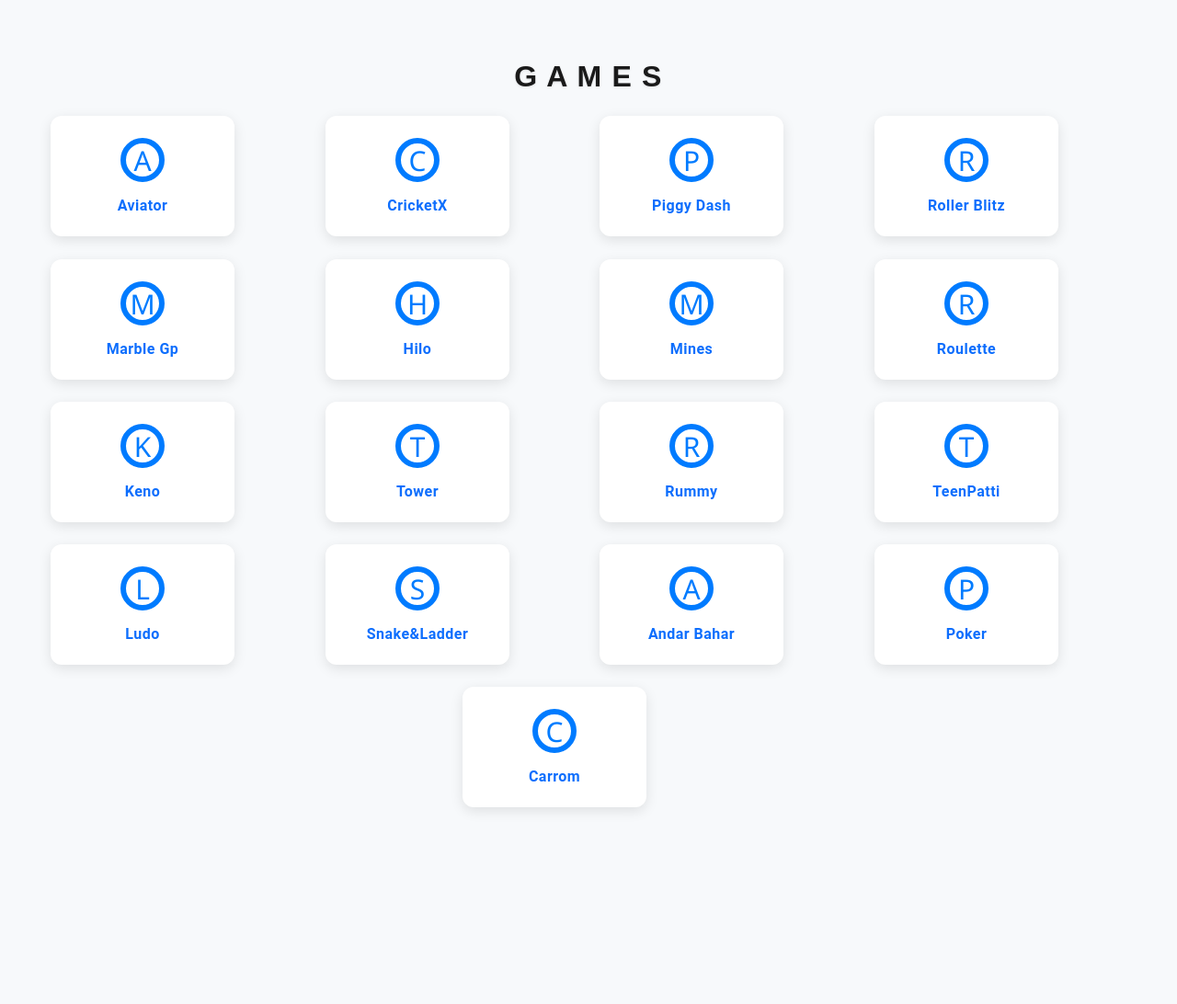
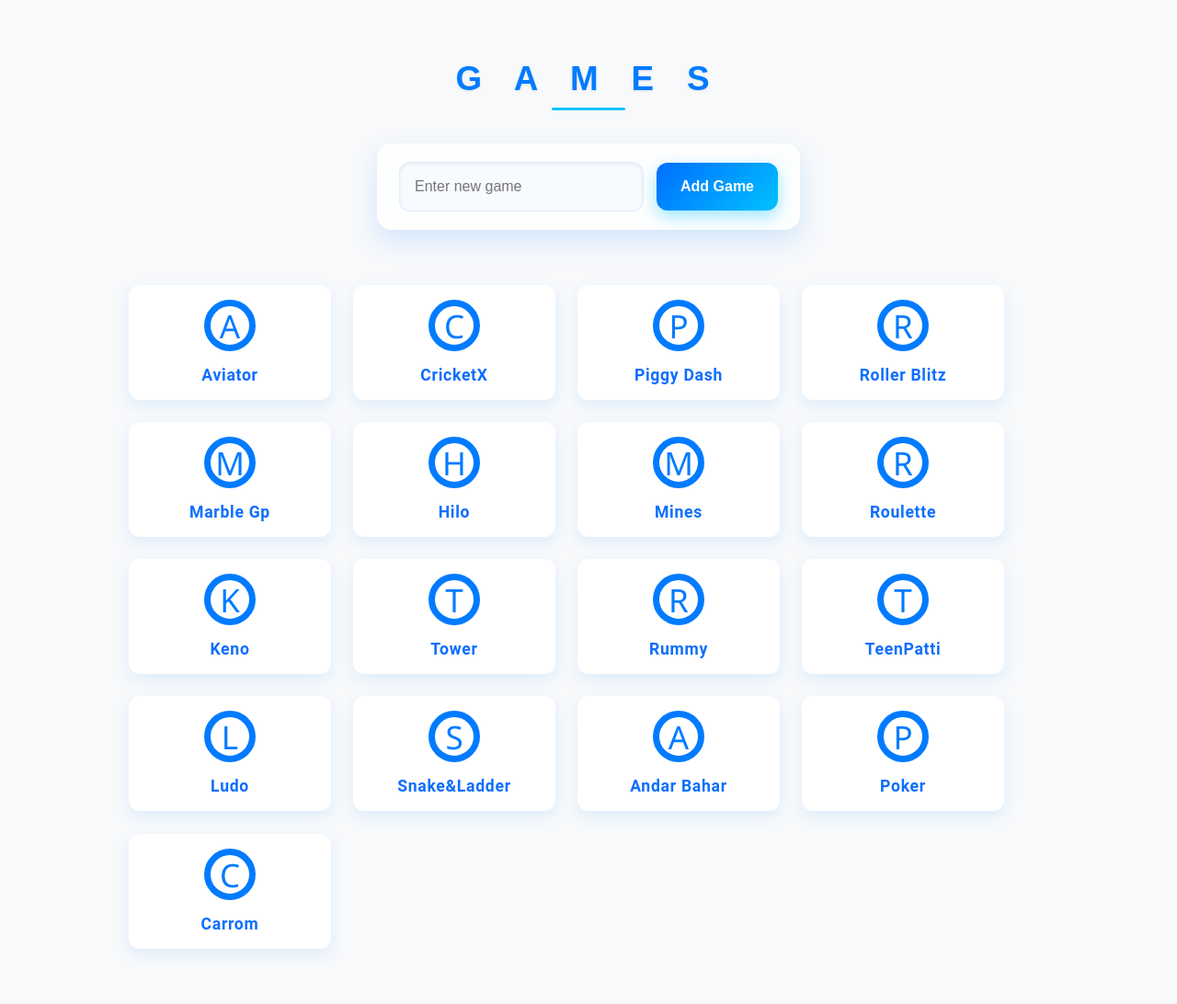
Before and after one commit to SPYDER46/testcase-manager, a Flask app: page / in a window 1280 px wide. Shown: the whole page at 92% size. Before the commit the page ends 882 px from the top, so only its background shows below. Run offline with Flask 3, Linux system fonts and the light colour scheme; some libraries are stand-ins or nearby versions.

Commit message:
UI Changes

```diff
--- a/app.py
+++ b/app.py
@@ -33,23 +33,7 @@ app = Flask(__name__)
 init_db()
 backfill_testcase_numbers()
 
-# PHASES = {
-#     'Phase 1': ['Aviator', 'CricketX', 'Hilo', 'Mines', 'Roulette', 'Keno', 'Tower', 'Rummy', 'TeenPatti', 'Ludo', 'Snake&Ladder', 'Andar Bahar', 'Poker', 'Carrom'],
-#     'Phase 2': ['GoColor', 'Ballon'],
-#     'Phase 3': ['Joker', 'TeenPatti']
-# }
-
-# @app.route('/phases')
-# def phases_page():
-#     return render_template('phases.html', phases=PHASES)
-
-# @app.route('/phase/<phase_name>')
-# def games_by_phase(phase_name):
-#     games_in_phase = PHASES.get(phase_name, [])
-#     return render_template('games.html', games=games_in_phase)
-
-
-GAMES = ['Aviator', 'CricketX', 'Piggy Dash', 'Roller Blitz', 'Marble Gp', 'Hilo', 'Mines', 'Roulette', 'Keno',
+GAMES =['Aviator', 'CricketX', 'Piggy Dash', 'Roller Blitz', 'Marble Gp', 'Hilo', 'Mines', 'Roulette', 'Keno',
          'Tower', 'Rummy', 'TeenPatti', 'Ludo', 'Snake&Ladder', 'Andar Bahar', 'Poker', 'Carrom']
 
 
@@ -520,6 +504,19 @@ def delete_suite(game_name, testcase_id, suite_id):
     return redirect(url_for('view_testcase', game_name=game_name, testcase_id=testcase_id))
 
 
+# To Delete Games from game page
+from models import delete_game_data
+@app.route('/delete/<game_name>', methods=['POST'])
+def delete_game(game_name):
+    global GAMES
+    if game_name in GAMES:
+        GAMES.remove(game_name)
+
+    delete_game_data(game_name)
+
+    return redirect(url_for('home'))
+
+
 
 if __name__ == '__main__':
     app.run(debug=True)
--- a/static/styles.css
+++ b/static/styles.css
@@ -46,11 +46,11 @@ h2 {
     transition: transform 0.3s ease, box-shadow 0.3s ease;
     cursor: pointer;
     user-select: none;
-    padding: 1rem;              /* reduced padding */
+    padding: 2rem 1.25rem 1.25rem 1.25rem;              /* reduced padding */
     text-align: center;
     position: relative;
     will-change: transform, box-shadow;
-    width: 200px;               /* fixed smaller width */
+    width: 220px;               /* fixed smaller width */
     font-size: 0.9rem;          /* smaller font */
 }
 
@@ -81,44 +81,7 @@ h5.text-primary {
     font-weight: 600;
 }
 
-/* Add Game Form */
-.add-game-form {
-    background: #ffffff;
-    border-radius: 12px;
-    padding: 20px;
-    box-shadow: 0 4px 12px rgba(0, 0, 0, 0.06);
-    margin-bottom: 40px;
-    display: flex;
-    gap: 15px;
-    flex-wrap: wrap;
-    align-items: center;
-    justify-content: space-between;
-}
 
-.add-game-form input[type="text"] {
-    flex: 1;
-    min-width: 200px;
-    padding: 0.6rem 1rem;
-    border-radius: 8px;
-    border: 1px solid #ced4da;
-    font-size: 1rem;
-}
-
-.add-game-form button {
-    padding: 0.6rem 1.2rem;
-    border-radius: 8px;
-    font-size: 1rem;
-    font-weight: 600;
-    background-color: #007bff;
-    border: none;
-    color: white;
-    transition: background-color 0.2s ease;
-}
-
-.add-game-form button:hover {
-    background-color: #0056b3;
-    animation: glow 1.5s ease-in-out infinite;
-}
 
 /* Responsive Table */
 .responsive-table {
@@ -287,14 +250,241 @@ h5.text-primary {
     }
 }
 
+/* Delete button fix - place top right without overlapping text */
+
+.btn-delete-game {
+  position: absolute;
+  top: 8px;
+  right: 8px;
+  width: 28px;
+  height: 28px;
+  padding: 4px;
+  background: transparent;
+  border: none;
+  cursor: pointer;
+  display: flex;
+  align-items: center;
+  justify-content: center;
+  transition: opacity 0.3s ease, transform 0.3s ease, filter 0.25s ease;
+  z-index: 20;
+  opacity: 0;
+  pointer-events: none;
+  transform: scale(0.9);
+  outline-offset: 2px;
+}
+
+
+.btn-delete-game {
+  background: white;
+  border-radius: 50%;
+  box-shadow: 0 2px 4px rgba(0, 0, 0, 0.1);
+}
+
+
+.btn-delete-game:hover {
+  transform: scale(1.2);
+  filter: brightness(0.85);
+  animation: shake 0.4s ease;
+}
+
+
+.btn-delete-game svg {
+  width: 20px;
+  height: 20px;
+  stroke: #dc3545;
+  stroke-width: 2;
+  fill: none;
+  overflow: visible;
+}
+
+/* Animate lid - separate lid part with class lid */
+.btn-delete-game svg .lid {
+  transform-origin: center bottom;
+  transition: transform 0.3s ease;
+}
+
+.btn-delete-game:hover svg .lid {
+  transform: rotate(-25deg) translateY(-4px);
+}
+
+.btn-delete-game:focus-visible {
+  outline: 2px solid #dc3545;
+  outline-offset: 3px;
+  border-radius: 6px;
+}
+
+.btn-delete-game:hover {
+  background-color: rgba(220, 53, 69, 0.08); /* subtle red hover */
+  border-radius: 50%;
+}
+
+/* Shake keyframes */
+@keyframes shake {
+  0%, 100% { transform: translateX(0); }
+  20%, 60% { transform: translateX(-3px) rotate(-5deg); }
+  40%, 80% { transform: translateX(3px) rotate(5deg); }
+}
+
+
+/* Game box Design */
 
 .game-cards-container {
   display: flex;
   flex-wrap: wrap;
-  gap: 20px;       /* space between cards */
-  justify-content: flex-start; /* align cards to left */
-  padding: 10px 0;
+  gap: 24px;
+  justify-content: flex-start;
+  padding: 12px 0;
+  margin: 0 auto; /* optional */
+  max-width: 1000px; /* or any width */
 }
+
+.game-card {
+  position: relative;
+  background: #fff;
+  border-radius: 12px;
+  box-shadow: 0 6px 16px rgba(0, 123, 255, 0.1);
+  padding: 1rem;
+  overflow: hidden;
+}
+
+/* Position the delete form/button top-right */
+.game-card form.position-absolute {
+  position: absolute;
+  top: 12px;
+  right: 12px;
+  margin: 0;
+  padding: 0;
+  z-index: 10;
+}
+
+.game-card:hover .btn-delete-game,
+.game-card:focus-within .btn-delete-game {
+  opacity: 1;
+  pointer-events: auto;
+  transform: scale(1);
+}
+
+
+.game-icon {
+  width: 56px;
+  height: 56px;
+  margin: 0 auto 1rem;
+  display: flex;
+  justify-content: center;
+  align-items: center;
+  transition: transform 0.35s ease;
+}
+
+.game-card:hover {
+  transform: translateY(-6px);
+  box-shadow:
+    0 0 8px rgba(0, 123, 255, 0.35),
+    0 4px 20px rgba(0, 123, 255, 0.15),
+    0 0 30px rgba(0, 194, 255, 0.2);
+  background: radial-gradient(circle at top left, #f0f9ff 0%, #ffffff 100%);
+  animation: none; /* remove infinite glow animation if unnecessary */
+}
+
+
+
+
+/* Add Game bar design */
+
+.add-game-form {
+  max-width: 460px;
+  margin: 3rem auto;
+  display: flex;
+  gap: 14px;
+  padding: 20px 24px;
+  border-radius: 16px;
+  background: rgba(255, 255, 255, 0.75);
+  backdrop-filter: blur(10px);
+  box-shadow: 0 12px 28px rgba(0, 123, 255, 0.15);
+  font-family: 'Poppins', sans-serif;
+  align-items: center;
+  transition: box-shadow 0.3s ease, transform 0.3s ease;
+}
+
+.add-game-form:hover {
+  box-shadow: 0 16px 36px rgba(0, 123, 255, 0.25);
+  transform: translateY(-2px);
+}
+
+.add-game-form input[type="text"] {
+  flex: 1;
+  padding: 14px 16px;
+  font-size: 1rem;
+  border: 1px solid rgba(0, 123, 255, 0.1);
+  border-radius: 12px;
+  background: #f7faff;
+  box-shadow: inset 0 2px 4px rgba(0, 0, 0, 0.05);
+  transition: all 0.3s ease;
+}
+
+.add-game-form input[type="text"]:focus {
+  background: #eef5ff;
+  box-shadow: 0 0 10px rgba(0, 123, 255, 0.3);
+  border-color: rgba(0, 123, 255, 0.3);
+  outline: none;
+}
+
+.add-game-form button {
+  padding: 14px 26px;
+  font-size: 1rem;
+  font-weight: 600;
+  color: #fff;
+  background: linear-gradient(135deg, #006eff, #00c2ff);
+  border: none;
+  border-radius: 12px;
+  cursor: pointer;
+  box-shadow: 0 6px 18px rgba(0, 194, 255, 0.4);
+  transition: all 0.4s ease;
+}
+
+.add-game-form button:hover {
+  background: linear-gradient(135deg, #0051cc, #00a0d1);
+  box-shadow: 0 10px 24px rgba(0, 170, 220, 0.5);
+  transform: translateY(-2px);
+}
+
+.add-game-form button:active {
+  transform: translateY(0);
+  box-shadow: 0 4px 14px rgba(0, 140, 165, 0.4);
+}
+
+/* Title Name design */
+
+h2.text-center {
+  font-family: 'Poppins', sans-serif;
+  font-weight: 700;
+  font-size: 2.3rem;
+  letter-spacing: 0.35em;
+  color: #007bff;
+  text-align: center;
+  position: relative;
+  margin-bottom: 2.5rem;
+  text-transform: uppercase;
+}
+
+h2.text-center::after {
+  content: '';
+  position: absolute;
+  bottom: -12px;
+  left: 50%;
+  transform: translateX(-50%);
+  width: 80px;
+  height: 3px;
+  background-color: #00c2ff;
+  border-radius: 2px;
+  transition: width 0.3s ease;
+}
+
+h2.text-center:hover::after {
+  width: 120px;
+}
+
+
+
 
 /* Test Suite Modal Custom Style */
 #testSuiteForm input,
@@ -543,3 +733,10 @@ td .btn-sm i {
       .btn {
         white-space: nowrap;
       }
+
+h5.text-primary {
+  font-size: 1.1rem;
+  letter-spacing: 0.04em;
+  font-weight: 700;
+  margin-bottom: 0;
+}
--- a/templates/games.html
+++ b/templates/games.html
@@ -12,31 +12,48 @@
     <h2 class="text-center mb-4">G A M E S</h2>
 
     <!-- 🔹 Add Game Form -->
-    <!-- <form method="POST" class="row justify-content-center mb-5">
-        <div class="col-md-6 d-flex gap-2">
-            <input type="text" name="new_game" class="form-control" placeholder="Enter new game name" required>
-            <button type="submit" class="btn btn-primary">Add Game</button>
-        </div>
-    </form> -->
+  <form method="POST" class="add-game-form">
+  <input type="text" name="new_game" placeholder="Enter new game" required />
+  <button type="submit">Add Game</button>
+</form>
+
 
     <!-- 🔹 Game Cards -->
+    <div class="game-cards-container">
+        {% for game in games %}
+        <div class="game-card position-relative">
 
-    <div class="row justify-content-center g-4">
-        {% for game in games %}
-        <div class="col-12 col-sm-6 col-md-4 col-lg-3">
-            <a href="{{ url_for('index', game_name=game) }}" class="game-card d-block text-center p-4 text-decoration-none">
+            <!-- Delete Form -->
+ <form method="POST" action="{{ url_for('delete_game', game_name=game) }}" class="position-absolute">
+
+    <button type="submit" class="btn-delete-game" aria-label="Delete {{ game }}" onclick="return confirm('Are you sure you want to delete {{ game }}?');" title="Delete {{ game }}">
+        <!-- Trash Can SVG icon -->
+            <svg viewBox="0 0 24 24" aria-hidden="true" focusable="false">
+            <!-- Trash lid (optional for animation) -->
+            <path class="lid" d="M3 6h18" stroke="#dc3545" stroke-width="2" fill="none"/>
+            <!-- Trash can body -->
+            <rect x="6" y="6" width="12" height="14" rx="2" ry="2" fill="none" stroke="#dc3545" stroke-width="2"/>
+            <!-- Trash handle -->
+            <path d="M8 6V4a1 1 0 0 1 1-1h2a1 1 0 0 1 1 1v2" stroke="#dc3545" stroke-width="2" fill="none"/>
+            </svg>
+    </button>
+
+</form>
+
+            <!-- Game Card Link -->
+            <a href="{{ url_for('index', game_name=game) }}" class="d-block text-decoration-none">
                 <div class="game-icon mb-3">
-                    <svg width="48" height="48" fill="#007bff" xmlns="http://www.w3.org/2000/svg" viewBox="0 0 16 16">
+                    <svg width="56" height="56" fill="#007bff" xmlns="http://www.w3.org/2000/svg" viewBox="0 0 16 16">
                         <circle cx="8" cy="8" r="7" stroke="#007bff" stroke-width="2" fill="none"/>
                         <text x="8" y="12" text-anchor="middle" fill="#007bff" font-size="10" font-family="Segoe UI">{{ game[0] }}</text>
                     </svg>
                 </div>
-                <h5 class="mb-0 text-primary fw-semibold">{{ game }}</h5>
+                <h5 class="text-primary mb-0">{{ game }}</h5>
             </a>
+
         </div>
         {% endfor %}
     </div>
-
 </div>
 </body>
 </html>
--- a/templates/summary.html
+++ b/templates/summary.html
@@ -77,8 +77,9 @@
                     <td style="text-align: center;">{{ priorities['Major'] }}</td>
                     <td style="text-align: center;">{{ priorities['Medium'] }}</td>
                     <td style="text-align: center;">{{ priorities['Minor'] }}</td>
-                    <td style="text-align: center;">{{ repeated_bugs }}</td>
-                    <td style="text-align: center;">{{ new_bugs }}</td>
+                    <td style="text-align: center;">{{ repeated_bugs if repeated_bugs is not none else 'N/A' }}</td>
+                    <td style="text-align: center;">{{ new_bugs if new_bugs is not none else 'N/A' }}</td>
+
 
                 </tr>
             </tbody>
```
Also changed, not shown: models.py (+61 -2 lines), templates/index.html (+10 -11 lines).
